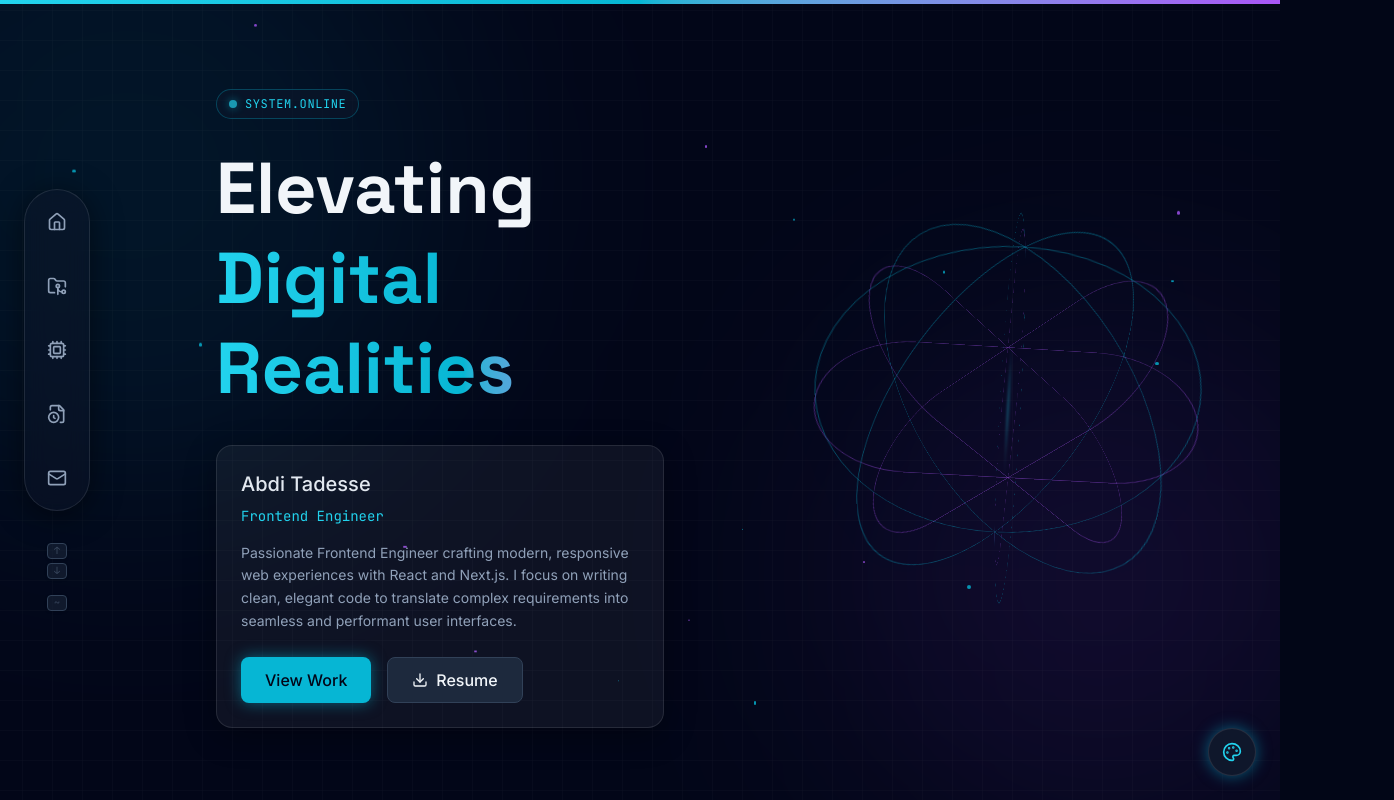
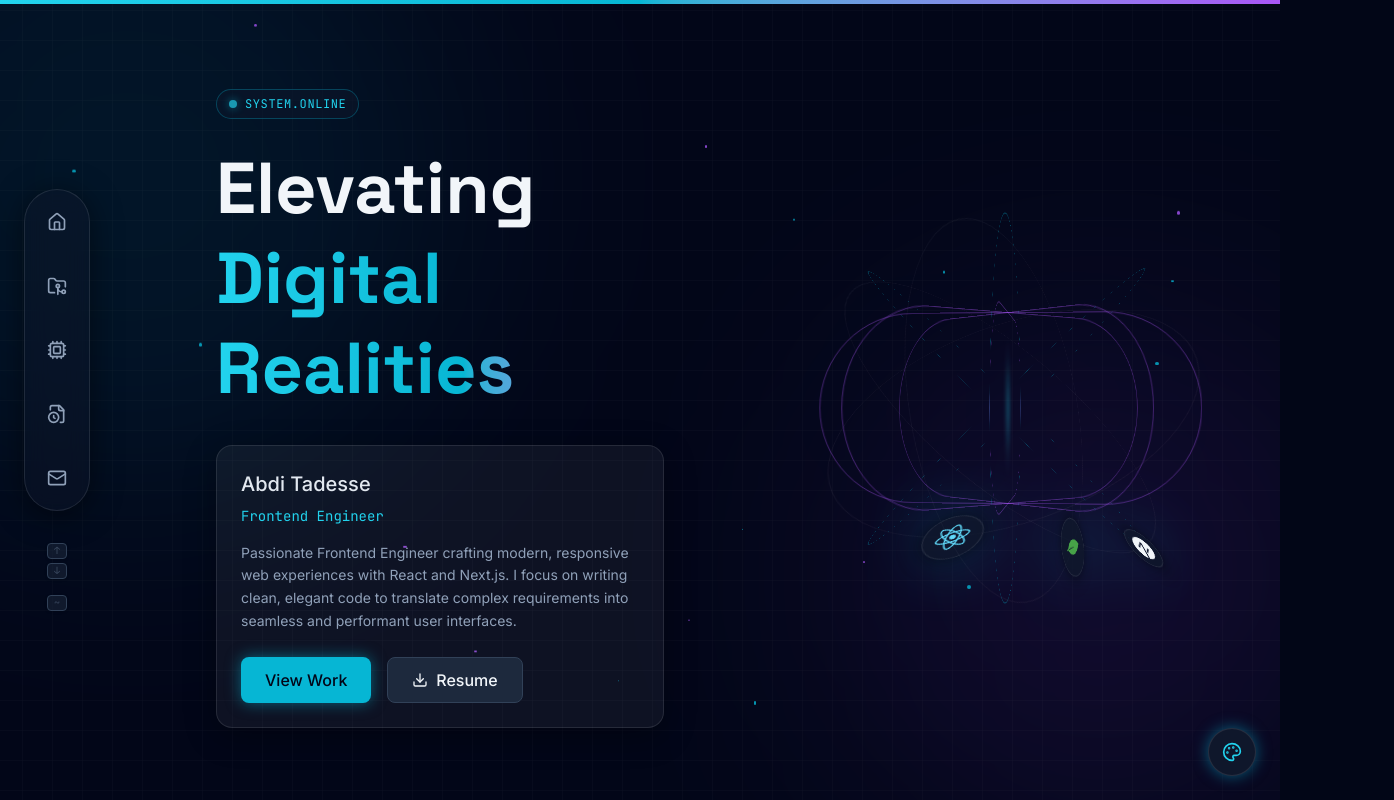
Before and after one commit to devAbdiT/Personal-Portfolio, a React (Vite) app: page / in a window 1280 px wide. Shown: the top 800 px of the page, 1394 px wide, since content can reach past the window. Built offline with nearby package versions, Linux system fonts and the light colour scheme.

Commit message:
feat: add 3D orbiting React, Next.js and MongoDB icons to hero globe

```diff
--- a/src/components/WireframeGlobe.tsx
+++ b/src/components/WireframeGlobe.tsx
@@ -1,13 +1,21 @@
 import { motion } from 'motion/react';
 import { usePowerMode } from '../contexts/PowerModeContext';
+import { SiReact, SiNextdotjs, SiMongodb } from 'react-icons/si';
 
 export function WireframeGlobe() {
   const { powerSaving } = usePowerMode();
 
+  const orbits = [
+    { Icon: SiReact, color: 'text-[#61DAFB]', rZ: -20, rX: 60, duration: 8, size: 'w-10 h-10 md:w-14 md:h-14', iconSize: 'w-6 h-6 md:w-8 md:h-8' },
+    { Icon: SiNextdotjs, color: 'text-slate-100', rZ: 40, rX: 70, duration: 12, size: 'w-8 h-8 md:w-12 md:h-12', iconSize: 'w-5 h-5 md:w-7 md:h-7' },
+    { Icon: SiMongodb, color: 'text-[#47A248]', rZ: 80, rX: 65, duration: 16, size: 'w-12 h-12 md:w-16 md:h-16', iconSize: 'w-7 h-7 md:w-9 md:h-9' },
+  ];
+
   return (
     <div className="relative w-64 h-64 md:w-96 md:h-96 perspective-1000 drop-shadow-[0_0_30px_rgba(var(--primary-glow),0.4)]">
+      {/* Main spinning globe */}
       <motion.div
-        animate={powerSaving ? { rotateY: 20, rotateX: 10 } : { rotateY: 360, rotateX: 180 }}
+        animate={powerSaving ? { rotateY: 20, rotateX: 10 } : { rotateY: [0, 360], rotateX: [180, 180] }}
         transition={{ duration: 25, ease: "linear", repeat: Infinity }}
         className="w-full h-full relative preserve-3d"
       >
@@ -30,6 +38,40 @@ export function WireframeGlobe() {
         {/* Central Core */}
         <div className="absolute top-1/2 left-1/2 -translate-x-1/2 -translate-y-1/2 w-8 h-8 md:w-12 md:h-12 bg-primary-400 rounded-full blur-xl opacity-50" />
       </motion.div>
+
+      {/* Orbiting Icons */}
+      {orbits.map((orbit, idx) => (
+        <div
+          key={`orbit-${idx}`}
+          className="absolute inset-0 preserve-3d"
+          style={{ transform: `rotateZ(${orbit.rZ}deg) rotateX(${orbit.rX}deg)` }}
+        >
+          {/* Ring path visual (optional, but looks cool) */}
+          <div className="absolute inset-0 border border-white/5 rounded-full" />
+
+          {/* The revolving container */}
+          <motion.div
+            className="absolute inset-0 preserve-3d"
+            animate={powerSaving ? {} : { rotateZ: [0, 360] }}
+            transition={{ duration: orbit.duration, ease: "linear", repeat: Infinity }}
+          >
+            {/* Positioned on the left edge of the ring */}
+            <div className="absolute top-1/2 left-0 -translate-x-1/2 -translate-y-1/2 preserve-3d">
+              {/* Counter-rotation to keep icon facing front */}
+              <motion.div
+                className={`bg-slate-900/80 backdrop-blur-sm border border-white/10 rounded-full flex items-center justify-center shadow-[0_0_20px_rgba(0,0,0,0.5)] ${orbit.size}`}
+                animate={powerSaving ? {} : { rotateZ: [0, -360] }}
+                transition={{ duration: orbit.duration, ease: "linear", repeat: Infinity }}
+                style={{
+                  transform: `rotateX(${-orbit.rX}deg) rotateZ(${-orbit.rZ}deg)`
+                }}
+              >
+                <orbit.Icon className={`${orbit.color} ${orbit.iconSize}`} />
+              </motion.div>
+            </div>
+          </motion.div>
+        </div>
+      ))}
     </div>
   );
 }
```
